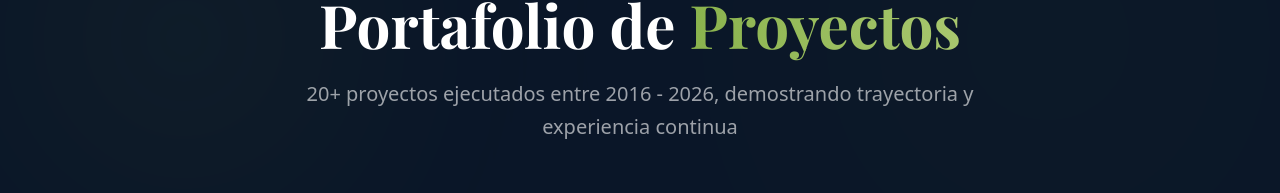
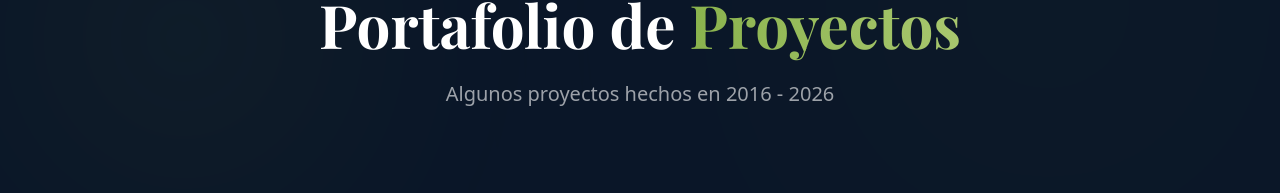
Before and after one commit to galvezai650-svg/E-I.SAS, a Next.js app: page /proyectos in a window 1280 px wide. Shown: the part 300-493 px from the top of the page. Built offline with nearby package versions, Linux system fonts and the light colour scheme; a web font is replaced by a local one.

Commit message:
c0217e20-b045-4f80-b2e7-ec546ff92e3d

```diff
--- a/src/app/page.tsx
+++ b/src/app/page.tsx
@@ -270,7 +270,7 @@ function AboutPreview() {
               <span className="text-brand">Forjando Futuro</span>
             </h2>
             <p className="text-gray-500 leading-relaxed mb-8">
-              A la fecha y desde nuestra creación en el año 2016, contamos con más de 110 grandes proyectos ejecutados en diferentes municipios
+              A la fecha y desde nuestra creación en el año 2016, contamos con grandes proyectos ejecutados en diferentes municipios
               del Eje Cafetero, siendo nuestros principales focos de mercado las ciudades de Manizales y Pereira.
               Son de resaltar nuestras continúas prácticas en búsqueda de resultados de excelencia.
             </p>
--- a/src/app/proyectos/page.tsx
+++ b/src/app/proyectos/page.tsx
@@ -60,7 +60,7 @@ export default function ProyectosPage() {
               </span>
             </h1>
             <p className="text-white/60 text-lg md:text-xl max-w-2xl mx-auto leading-relaxed">
-              {portfolioSummary.totalProjects}+ proyectos ejecutados entre {portfolioSummary.period}, demostrando trayectoria y experiencia continua
+              Algunos proyectos hechos en {portfolioSummary.period}
             </p>
           </motion.div>
         </div>
```
